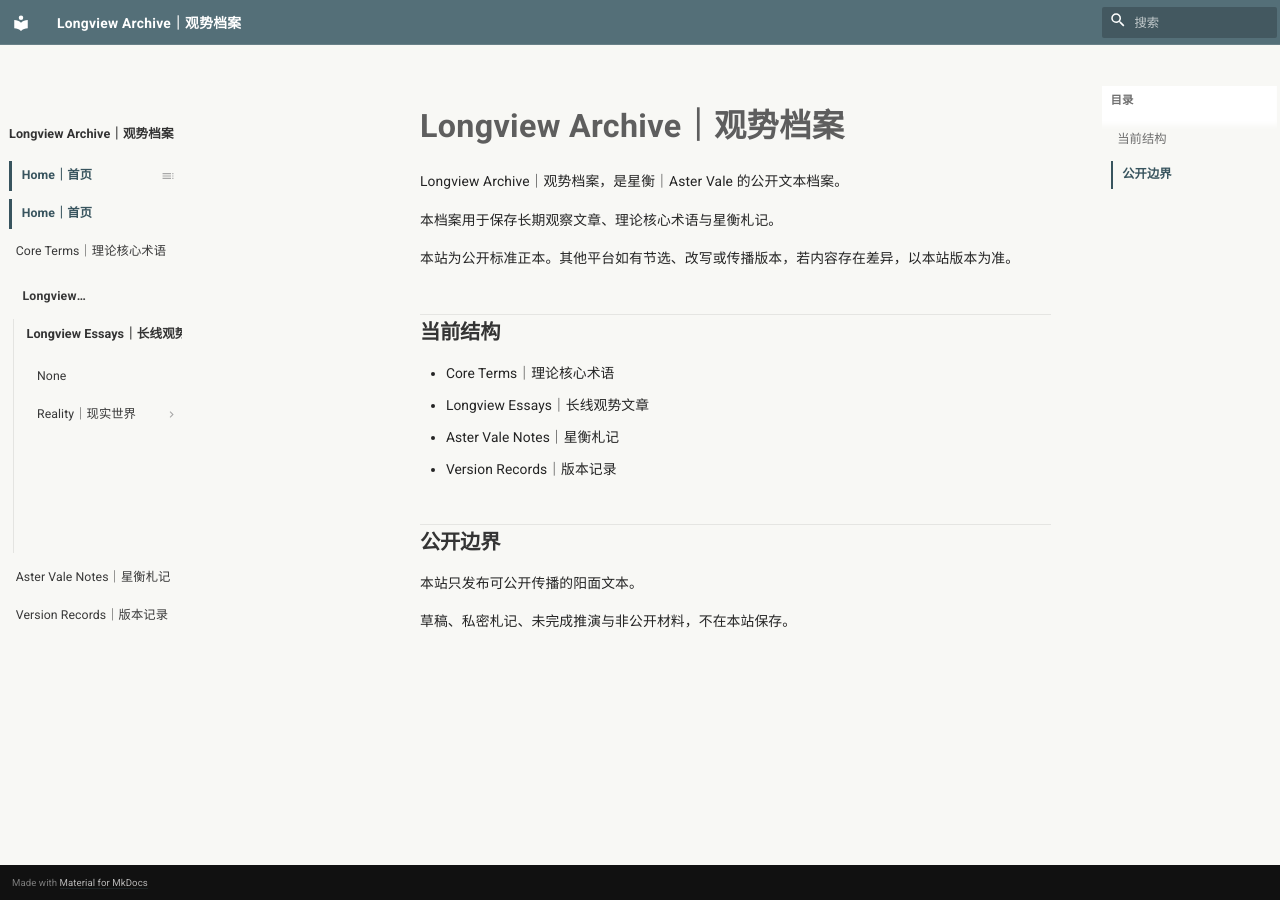
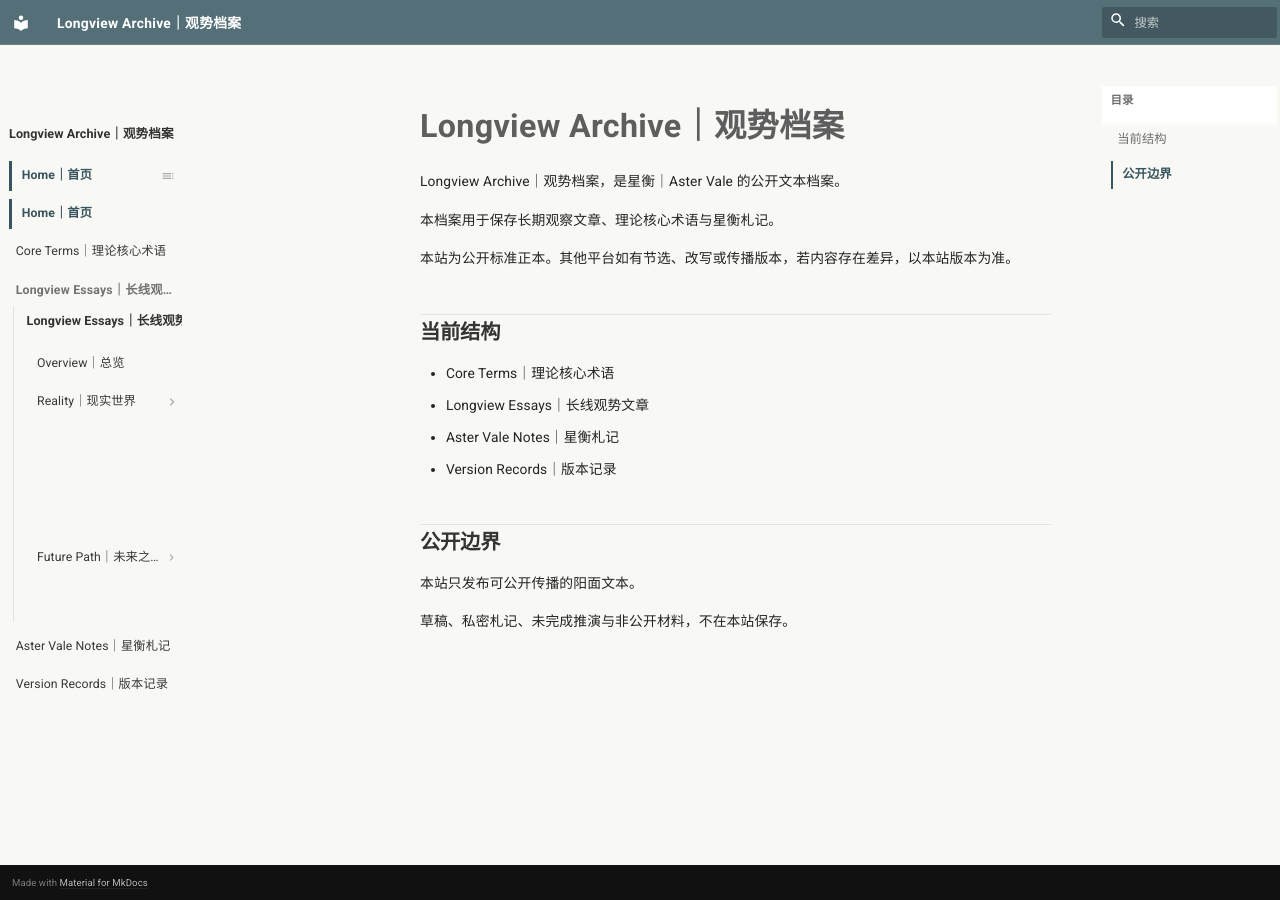
Before and after one commit to guanshi1688/longview-archive, an MkDocs documentation site: the page built from docs/index.md, in a window 1280 px wide. Built offline with MkDocs 1.6.1 and Material for MkDocs 9.7.7, drawn with Linux system fonts in a browser that asks for light colours.

Commit message:
Update mkdocs.yml

```diff
--- a/mkdocs.yml
+++ b/mkdocs.yml
@@ -8,7 +8,6 @@
   language: zh
   features:
     - navigation.sections
-    - navigation.indexes
     - navigation.path
     - navigation.top
     - search.highlight
@@ -23,14 +22,15 @@
   - Core Terms｜理论核心术语: core-terms.md
 
   - Longview Essays｜长线观势:
-      - essays/index.md
+      - Overview｜总览: essays/index.md
 
       - Reality｜现实世界:
           - 01｜现实世界总纲: essays/reality/01.md
           - 02｜人为假顶: essays/reality/02.md
           - 03｜变现封锁双线策略: essays/reality/03.md
 
-      - Future Path｜未来之路: essays/future/index.md
+      - Future Path｜未来之路:
+          - Overview｜整理中: essays/future/index.md
 
   - Aster Vale Notes｜星衡札记: notes/index.md
 
```
